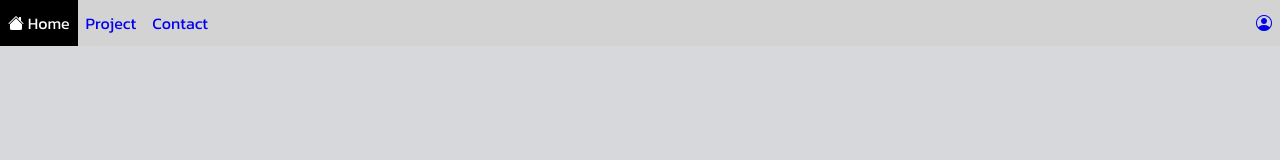
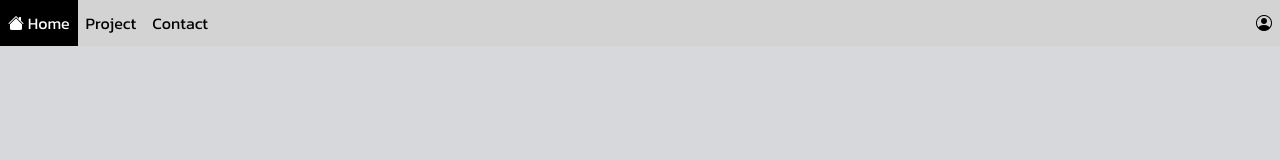
Before and after one commit to Noppanut01/Noppanut01.github.io, a plain HTML site: page index.html in a window 1280 px wide. Drawn offline with nearby package versions, Linux system fonts and the light colour scheme.

Commit message:
update link css

```diff
--- a/style.css
+++ b/style.css
@@ -51,6 +51,10 @@ a {
     transition: -1s;
 }
 
+a:link {
+    color: var(--black);
+}
+
 a:visited {
     color: var(--black);
 }
```
